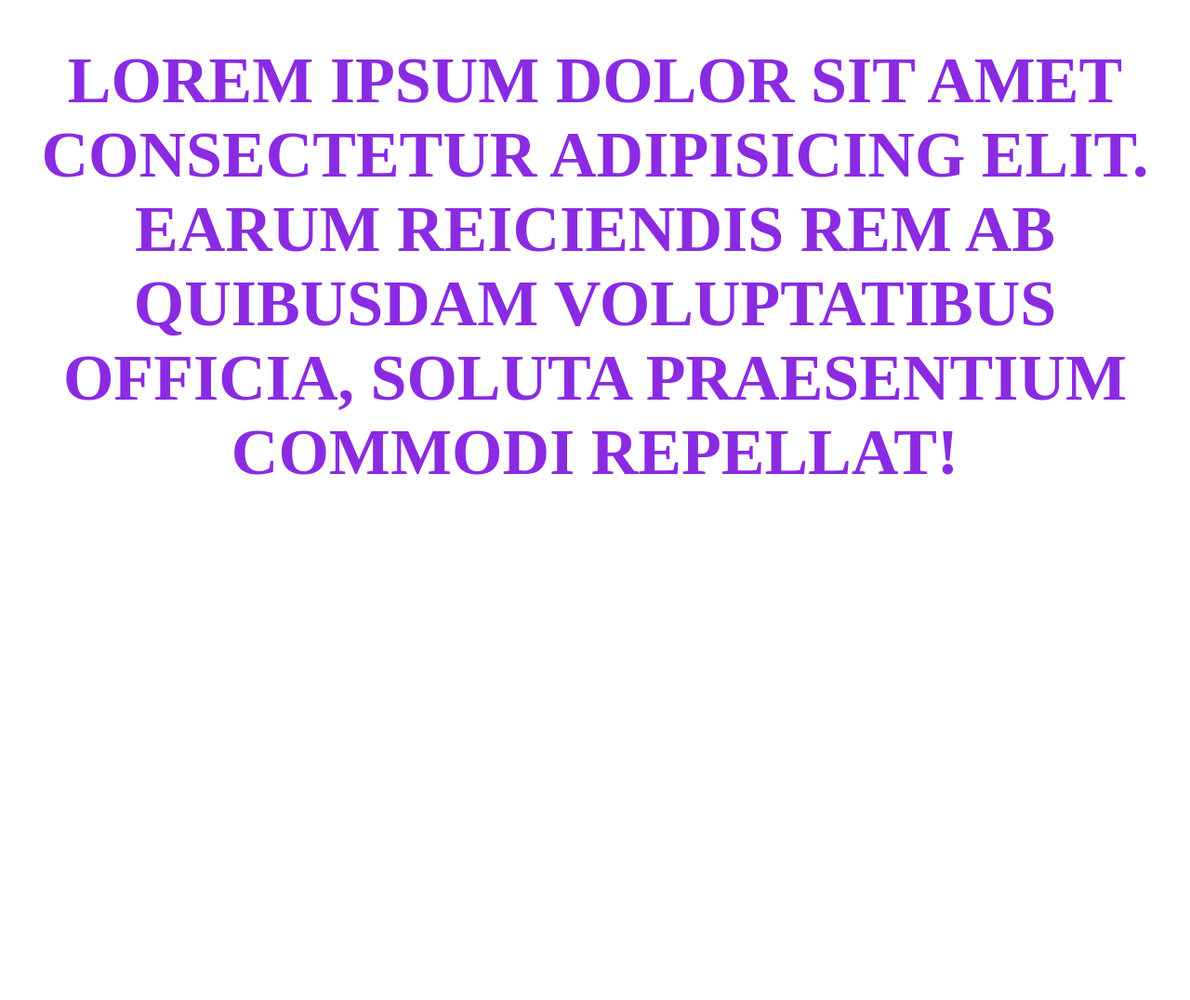
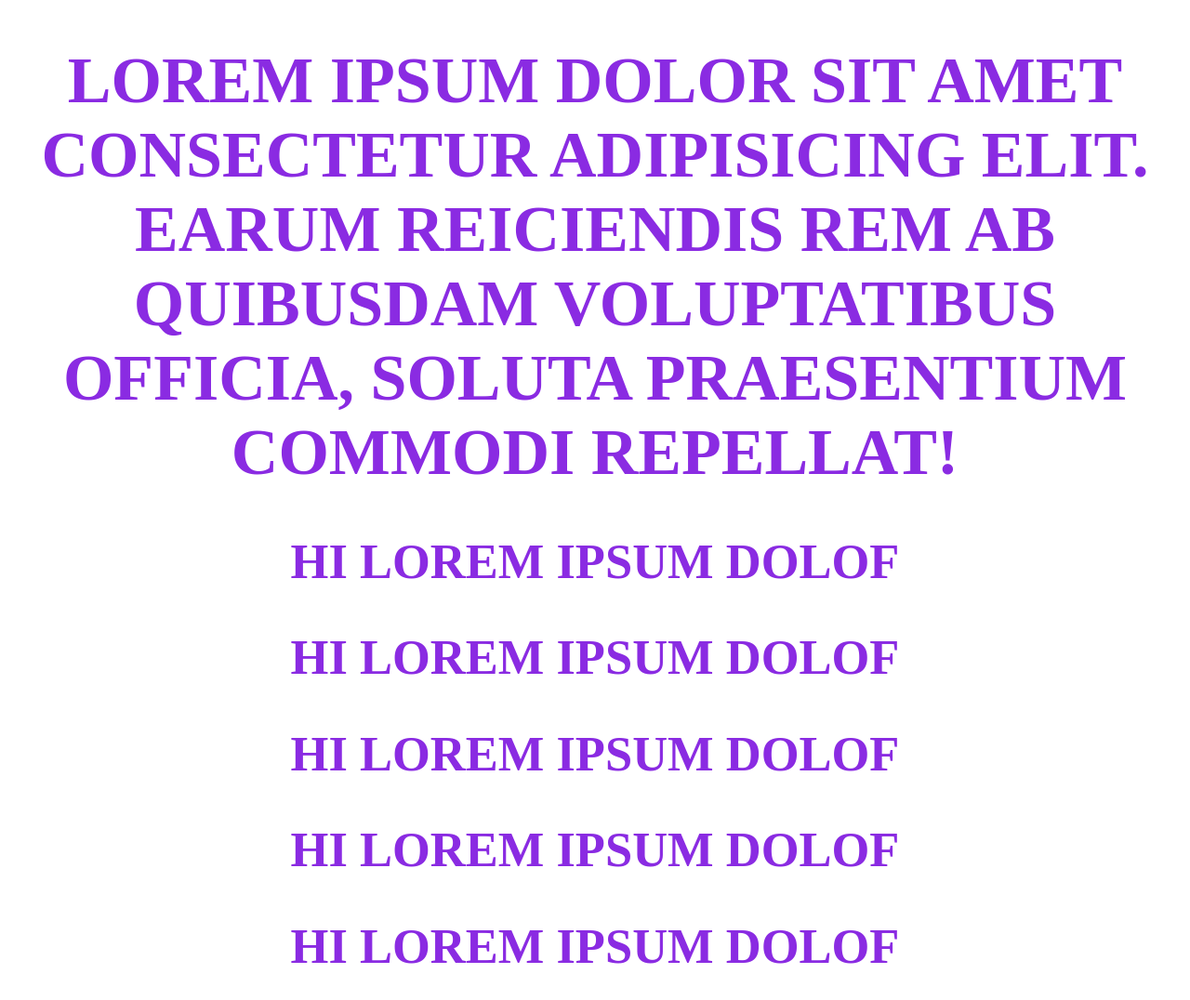
Before and after one commit to Oncon223/t, a plain HTML site: page index.html in a window 1280 px wide. Shown: the whole page at 93% size. Before the commit the page ends 800 px from the top, so only its background shows below. Drawn offline with Linux system fonts and the light colour scheme.

Commit message:
Добавили header

```diff
--- a/index.html
+++ b/index.html
@@ -11,5 +11,12 @@
     <h1>
         Lorem ipsum dolor sit amet consectetur adipisicing elit. Earum reiciendis rem ab quibusdam voluptatibus officia, soluta praesentium commodi repellat!
     </h1>
+    <header>
+        <h2>hi lorem ipsum dolof</h2>
+        <h2>hi lorem ipsum dolof</h2>
+        <h2>hi lorem ipsum dolof</h2>
+        <h2>hi lorem ipsum dolof</h2>
+        <h2>hi lorem ipsum dolof</h2>
+    </header>
 </body>
 </html>
```
